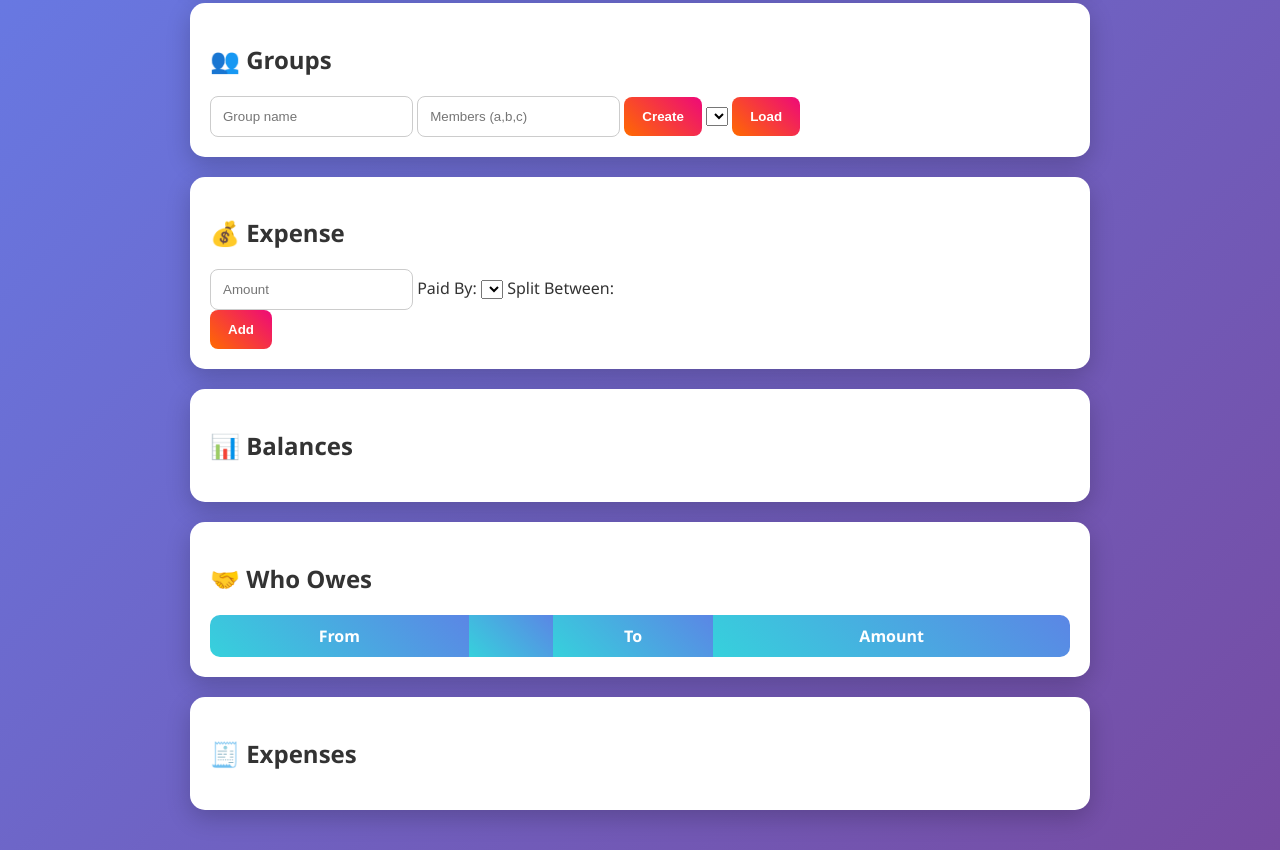
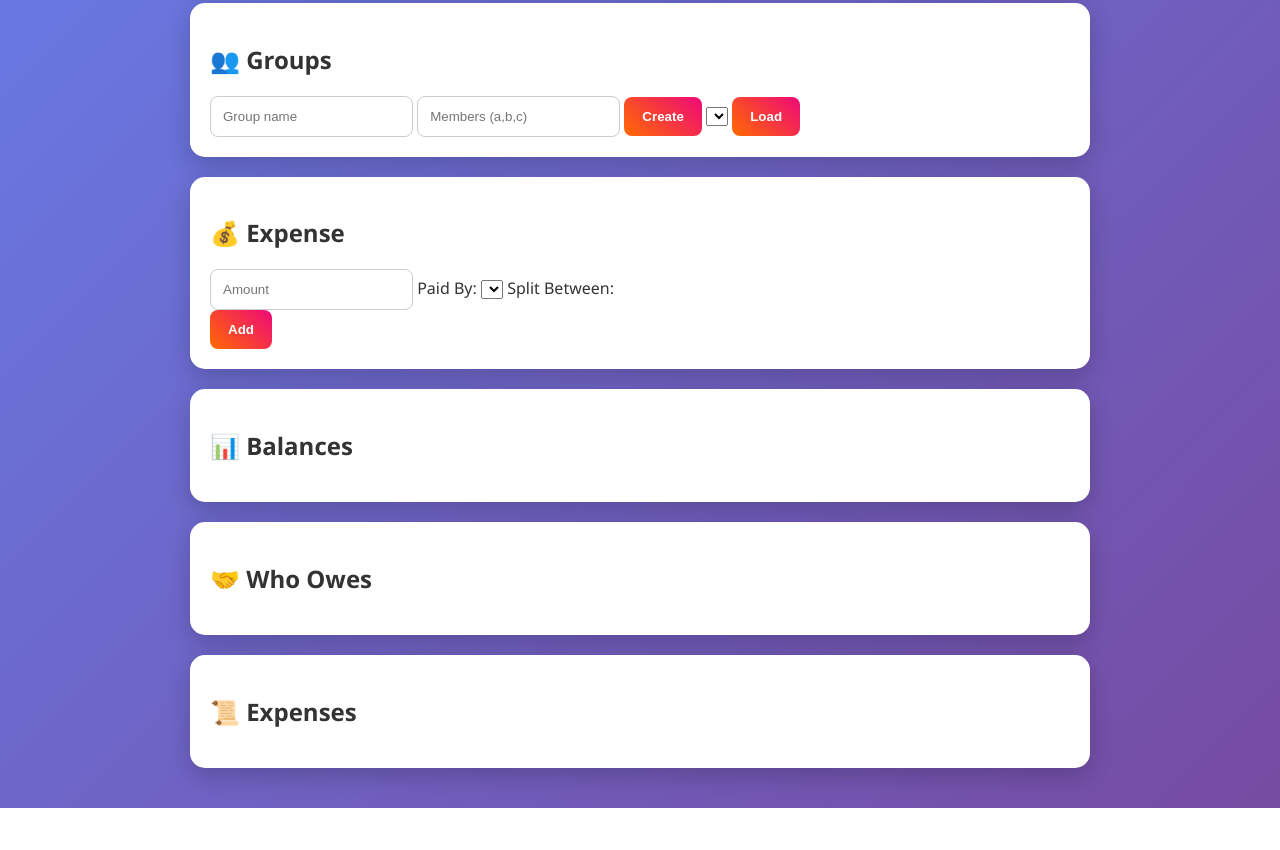
Before and after one commit to fathimahanankp/spliit-frontend, a plain HTML site: page index.html in a window 1280 px wide. Shown: the part 277-1127 px from the top of the page. After the commit the page ends 1085 px from the top, so only its background shows below. Drawn offline with Linux system fonts and the light colour scheme.

Commit message:
index.html

```diff
--- a/index.html
+++ b/index.html
@@ -34,7 +34,7 @@
 <div class="card">
   <h2>💰 Expense</h2>
 
-  <input id="amount" type="number" placeholder="Amount">
+  <input id="amount" placeholder="Amount">
 
   <label>Paid By:</label>
   <select id="paidBy"></select>
@@ -55,21 +55,13 @@
 <div class="card">
   <h2>🤝 Who Owes</h2>
   <table id="owesTable">
-    <thead>
-      <tr>
-        <th>From</th>
-        <th></th>
-        <th>To</th>
-        <th>Amount</th>
-      </tr>
-    </thead>
     <tbody></tbody>
   </table>
 </div>
 
 <!-- EXPENSE HISTORY -->
 <div class="card">
-  <h2>🧾 Expenses</h2>
+  <h2>📜 Expenses</h2>
   <div id="expensesList"></div>
 </div>
 
```
